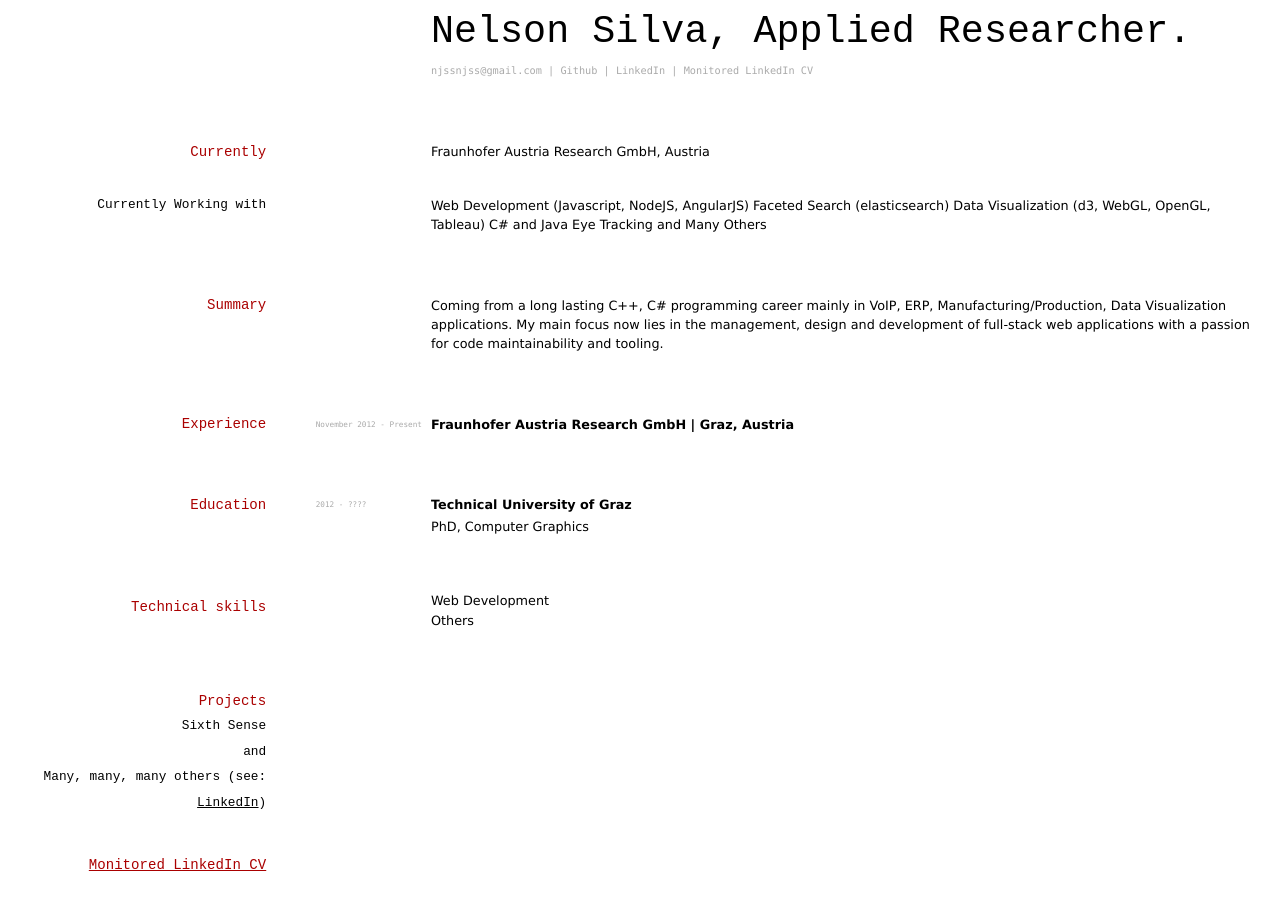
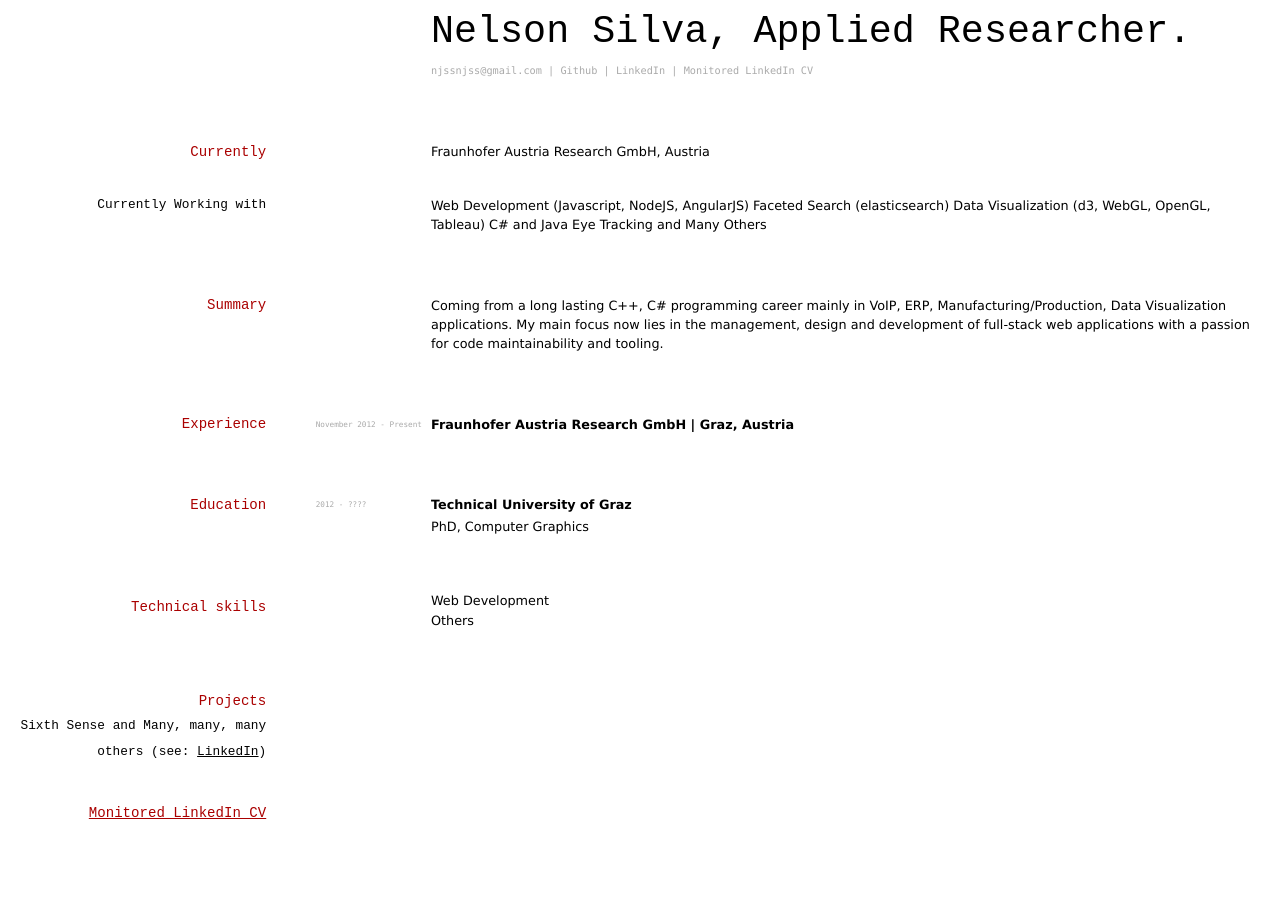
Before and after one commit to njss/njss.github.io, a Jekyll site: the page built from index.md, in a window 1280 px wide. Built offline with Jekyll 4.4.1, drawn with Linux system fonts in a browser that asks for light colours.

Commit message:
monitored linkedin cv 4

```diff
--- a/index.md
+++ b/index.md
@@ -62,8 +62,6 @@ __Technical University of Graz__
 
 ## Projects
 
-### Sixth Sense
-### and
-### Many, many, many others (see: <i class="fa fa-linkedin"></i> <a href="https://at.linkedin.com/in/nelsonjesussilveriosilva">LinkedIn</a>)
+### Sixth Sense and Many, many, many others (see: <i class="fa fa-linkedin"></i> <a href="https://at.linkedin.com/in/nelsonjesussilveriosilva">LinkedIn</a>)
 
 ## <i class="fa fa-linkedin"></i> <a href="https://view.attach.io/Vy1tDRsIx">Monitored LinkedIn CV</a>
```
